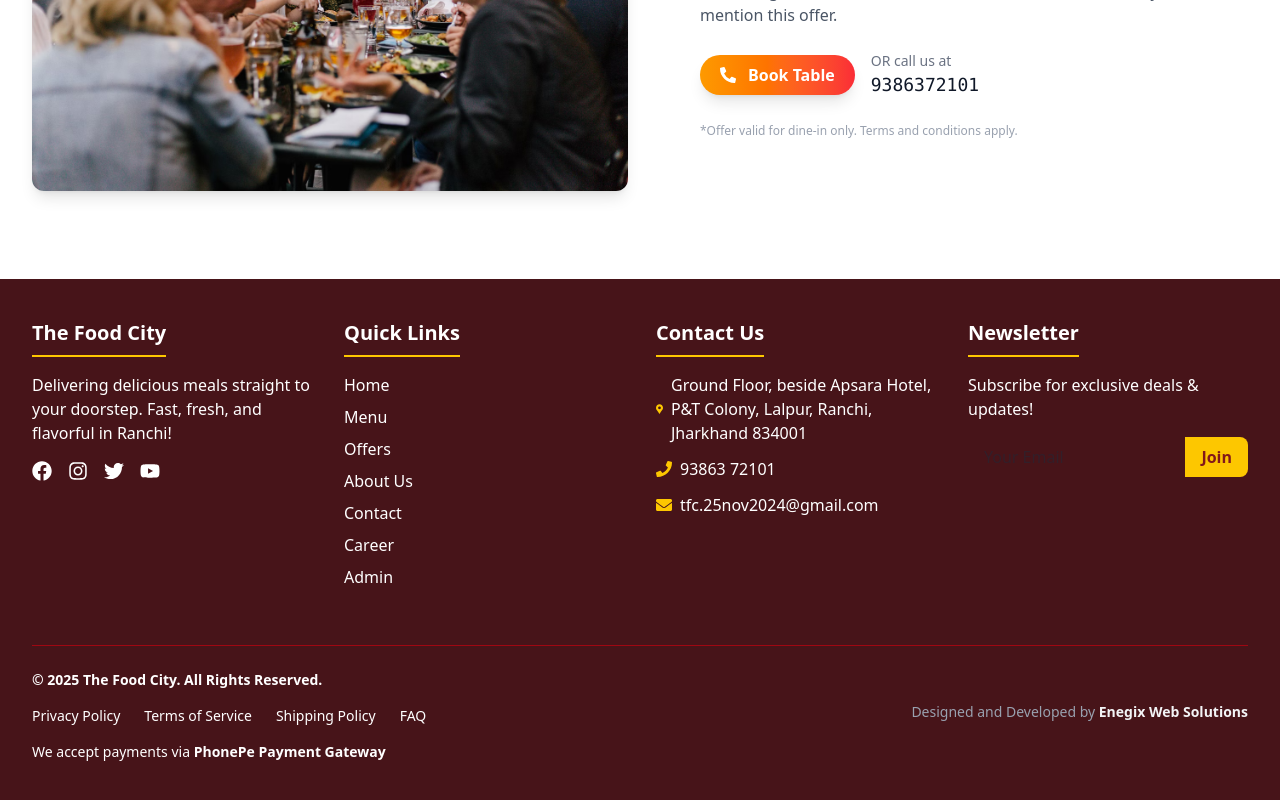
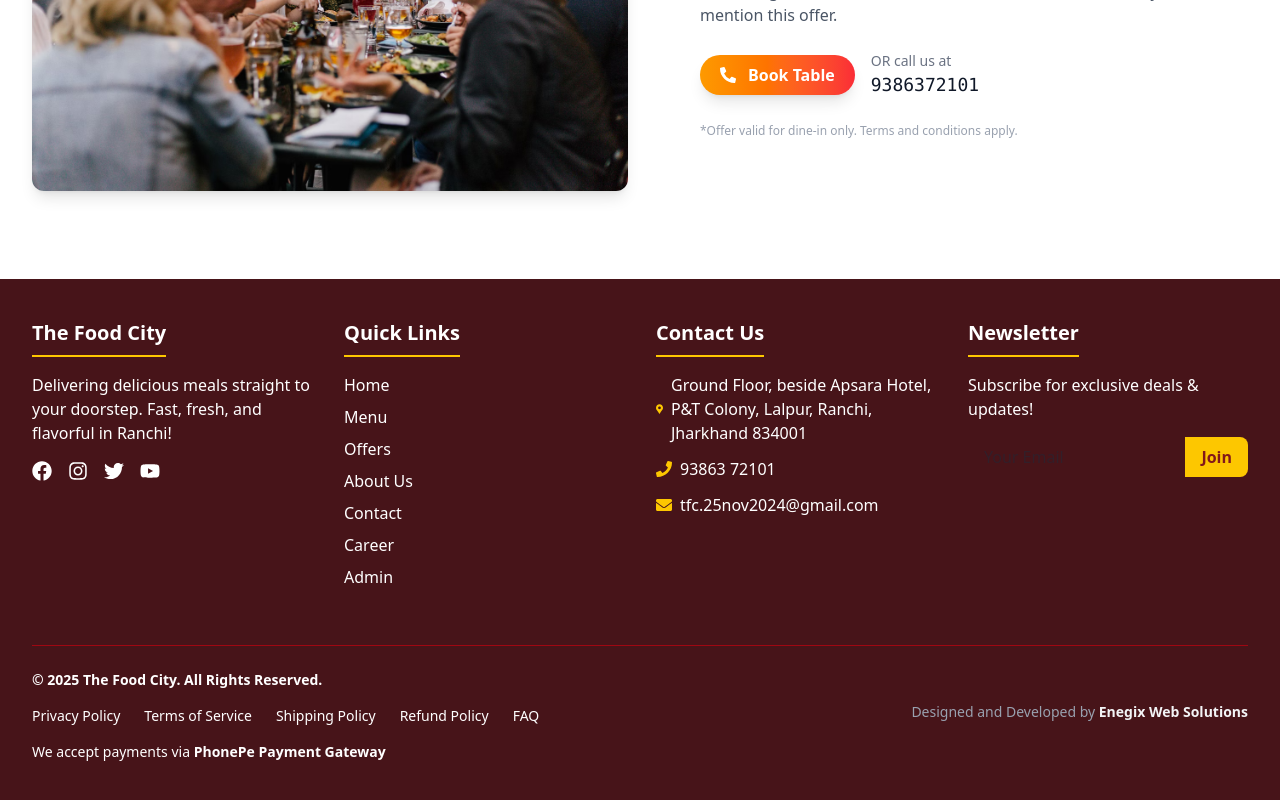
Before and after one commit to EnegixGlobal/The-food-city, a Next.js app: page / in a window 1280 px wide. Shown: the part 3383-4183 px from the top of the page. Built offline with nearby package versions, Linux system fonts and the light colour scheme; no server answers; the database is empty.

Commit message:
feat: add refund policy page and link in footer

```diff
--- a/src/app/components/Footer.tsx
+++ b/src/app/components/Footer.tsx
@@ -172,6 +172,11 @@
                 className="font-medium hover:text-yellow-400 transition">
                 Shipping Policy
               </Link>
+              <Link
+                href="/refund-policy"
+                className="font-medium hover:text-yellow-400 transition">
+                Refund Policy
+              </Link>
               <a
                 href="#"
                 className="font-medium hover:text-yellow-400 transition">
--- a/src/app/privacy-policy/page.tsx
+++ b/src/app/privacy-policy/page.tsx
@@ -69,7 +69,7 @@
             </p>
           </section>
 
-          <section>
+          {/* <section>
             <h2 className="text-xl font-semibold text-gray-800 mb-2">Grievance Officer</h2>
             <p>
               Insert Name of the Officer:<br />
@@ -79,7 +79,7 @@
               Phone:<br />
               Time: Monday - Friday (9:00 - 18:00)
             </p>
-          </section>
+          </section> */}
         </div>
       </div>
     </div>
--- /dev/null
+++ b/src/app/refund-policy/page.tsx
@@ -0,0 +1,22 @@
+import React from 'react'
+
+function page() {
+  return (
+     <div className="min-h-screen bg-gray-100 flex flex-col items-center py-10 px-4 sm:px-6 lg:px-8">
+      <div className="max-w-4xl w-full bg-white shadow-md rounded-lg p-8">
+        <h1 className="text-3xl font-bold text-gray-800 mb-6 text-center">
+          Return & Refund Policy
+        </h1>
+        <div className="text-gray-700 leading-relaxed space-y-4">
+          <p>
+            <b>Please note that we do not provide any return or refund policy on our products/services.</b>
+          </p>
+
+
+        </div>
+      </div>
+    </div>
+  )
+}
+
+export default page
--- a/src/app/terms-and-conditions/page.tsx
+++ b/src/app/terms-and-conditions/page.tsx
@@ -154,6 +154,9 @@
               communicated to us using the contact information provided on this
               website.
             </li>
+            <li>
+              <b>Please note that we do not provide any return or refund policy on our products/services.</b>
+            </li>
           </ol>
         </div>
       </div>
```
